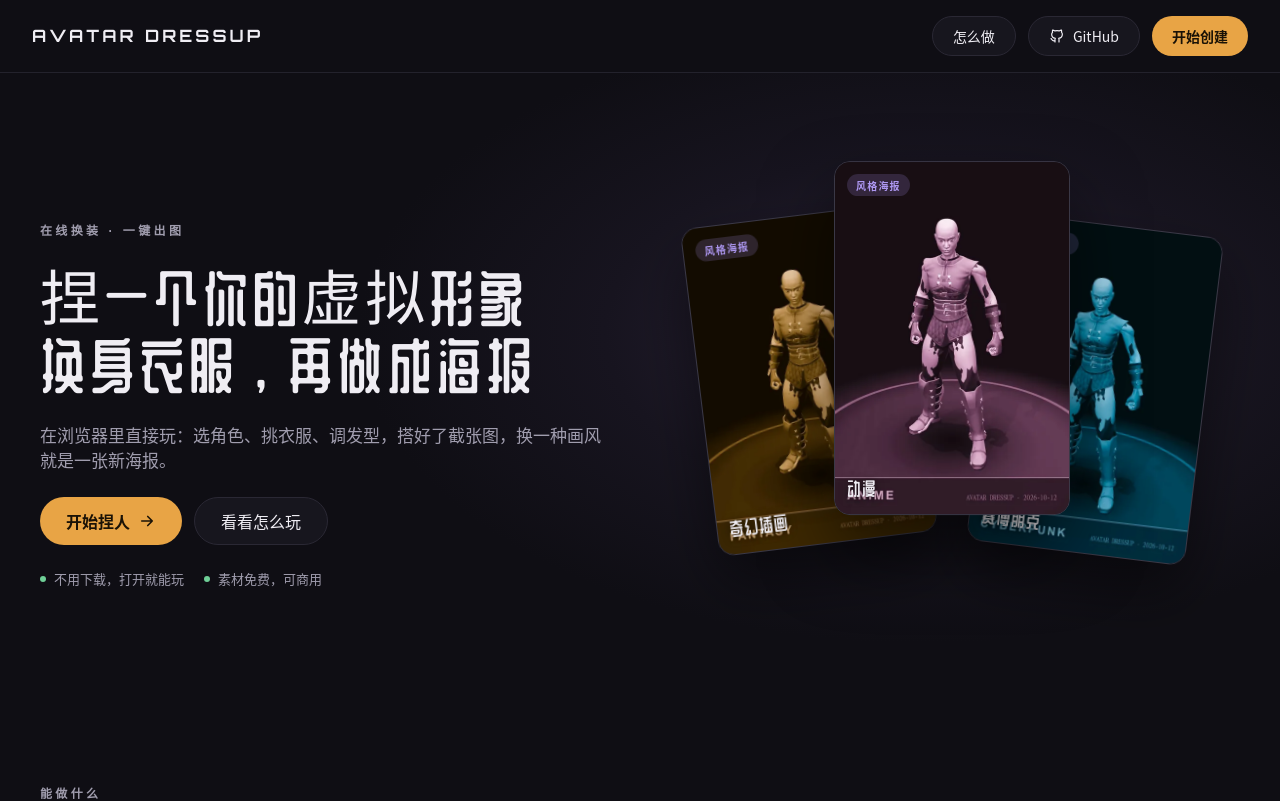
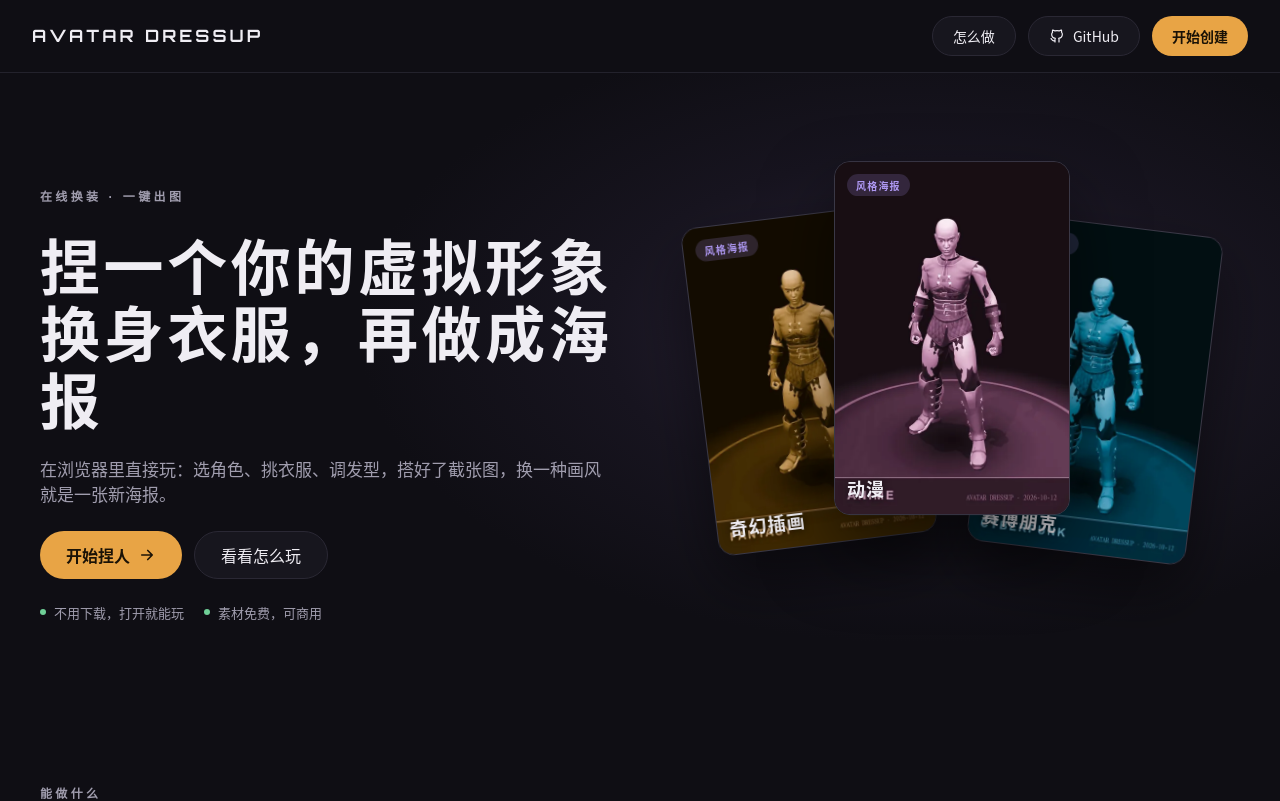
Before and after one commit to kkueo123456/avatar-dressup, a Next.js app: page / in a window 1280 px wide. Shown: the top 801 px of the page. Built offline with nearby package versions, Linux system fonts and the light colour scheme; no server answers.

Commit message:
fix: 标题字体统一 + 按钮 hover 颜色加深

```diff
--- a/app/globals.css
+++ b/app/globals.css
@@ -11,7 +11,7 @@
   --text: #EFEDF3;
   --muted: #A09DAE;
   --accent: #E8A445;
-  --accent-hover: #F2B85C;
+  --accent-hover: #C98430;
   --on-accent: #1A1206;
   --ai: #AE98F2;
   --ok: #6FCF97;
@@ -42,8 +42,8 @@ button { font-family: inherit; }
   *, *::before, *::after { animation: none !important; transition: none !important; }
 }
 
-/* 字体角色：变量由 app/layout.tsx 的 next/font 注入，没注入时退回正文字体 */
-.font-display { font-family: var(--font-huangyou, var(--font-body)); font-weight: 400; letter-spacing: 0.06em; }
+/* 字体角色：大标题用正文字体加粗，保证所有中文统一显示 */
+.font-display { font-family: var(--font-body); font-weight: 700; letter-spacing: 0.06em; }
 .font-mark { font-family: var(--font-orbitron, var(--font-body)); font-weight: 700; letter-spacing: 0.18em; }
 
 /* 两种胶囊按钮 */
```
